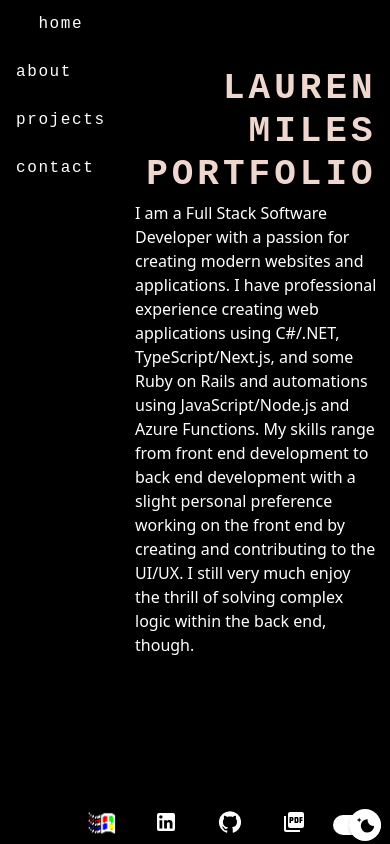
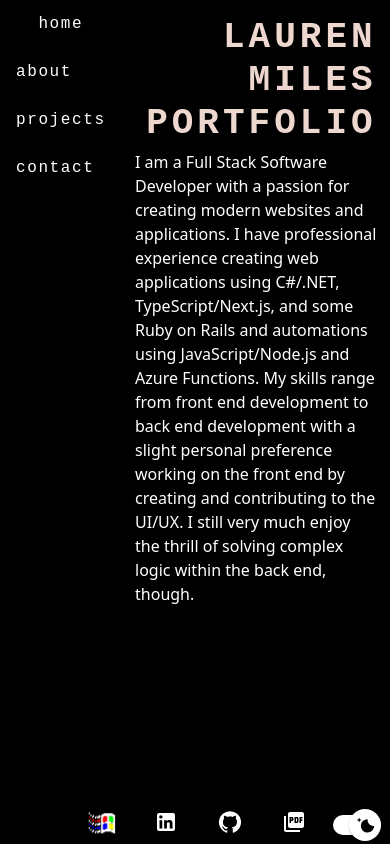
Before and after one commit to laurenmilesdev/portfolio, a Next.js app: page / in a window 390 px wide. Built offline with nearby package versions, Linux system fonts and the light colour scheme; a web font is replaced by a local one.

Commit message:
Finished up components

```diff
--- a/src/components/portfolio/footer/Footer.module.css
+++ b/src/components/portfolio/footer/Footer.module.css
@@ -1,4 +1,4 @@
-.container {
+.footer-container {
   width: 100%;
   background-color: var(--background-color);
   display: flex;
--- a/src/components/portfolio/footer/Footer.tsx
+++ b/src/components/portfolio/footer/Footer.tsx
@@ -16,8 +16,6 @@ type Props = {
   setPageTabValue: Dispatch<SetStateAction<number>>;
 };
 
-export const footerDivId = 'footer';
-
 export default function Footer({
   contacts,
   useDarkTheme,
@@ -26,7 +24,7 @@ export default function Footer({
   setPageTabValue,
 }: Props): JSX.Element {
   return (
-    <div className={`${styles.container} col-md-12`} id={footerDivId}>
+    <div className={styles['footer-container']}>
       <WindowsThemeButton
         setTheme={setTheme}
         useDarkTheme={useDarkTheme}
--- a/src/components/portfolio/navigation/Navigation.tsx
+++ b/src/components/portfolio/navigation/Navigation.tsx
@@ -8,8 +8,6 @@ type Props = {
   pageTabValue: number;
   setPageTabValue: Dispatch<SetStateAction<number>>;
 };
-
-export const navigationDivId = 'navigation';
 
 function a11yProps(index: number): object {
   return {
@@ -42,9 +40,5 @@ export default function Navigation({
     </Tabs>
   );
 
-  return (
-    <div className={`${styles['app-bar']} col-md-12`} id={navigationDivId}>
-      {tabs}
-    </div>
-  );
+  return <div className={`${styles['app-bar']}`}>{tabs}</div>;
 }
--- a/src/components/portfolio/pages/Page.module.css
+++ b/src/components/portfolio/pages/Page.module.css
@@ -1,4 +1,4 @@
-.container {
+.page-container {
   display: flex;
   flex-direction: column;
   padding-top: 6%;
@@ -10,27 +10,3 @@
 .title {
   text-align: right;
 }
-
-@media screen and (max-width: 1000px) {
-  .container {
-    padding-top: 10%;
-  }
-}
-
-@media screen and (max-width: 800px) {
-  .container {
-    padding-top: 15%;
-  }
-}
-
-@media screen and (max-width: 600px) {
-  .container {
-    padding-top: 20%;
-  }
-}
-
-@media screen and (max-width: 400px) {
-  .container {
-    padding-top: 25%;
-  }
-}
--- a/src/components/portfolio/pages/Page.tsx
+++ b/src/components/portfolio/pages/Page.tsx
@@ -14,7 +14,7 @@ export const contentDivId = 'content';
 export default function Page({ page }: Props) {
   return (
     <Fade in={true}>
-      <div className={styles.container}>
+      <div className={styles['page-container']}>
         <div className={`${styles.title} col-md-12`} id={titleDivId}>
           <h3>{page.subtitle}</h3>
         </div>
--- a/src/components/portfolio/pages/projects/Projects.module.css
+++ b/src/components/portfolio/pages/projects/Projects.module.css
@@ -1,10 +1,10 @@
-.container {
+.projects-container {
   display: flex;
   flex-direction: column;
   margin-bottom: 4%;
 }
 
-.title {
+.project-title {
   font-size: 1.5rem;
   text-transform: lowercase;
   letter-spacing: 0.1rem;
--- a/src/components/portfolio/pages/projects/Projects.tsx
+++ b/src/components/portfolio/pages/projects/Projects.tsx
@@ -13,8 +13,8 @@ export default function Projects({ projects }: Props): JSX.Element {
     <>
       {projects &&
         projects.map((project: ProjectModel, index: number) => (
-          <div className={`${styles.container} col-md-12`} key={project.title}>
-            <div className={`${styles.title} col-md-12`} id={`project-${index}-title`}>
+          <div className={`${styles['projects-container']} col-md-12`} key={project.title}>
+            <div className={`${styles['project-title']} col-md-12`} id={`project-${index}-title`}>
               {project.title}
             </div>
 
--- a/src/styles/globals.css
+++ b/src/styles/globals.css
@@ -247,9 +247,3 @@ ul {
     color-scheme: dark;
   }
 }
-
-@media screen and (max-width: 900px) {
-  h1 {
-    font-size: 3.2em;
-  }
-}
```
